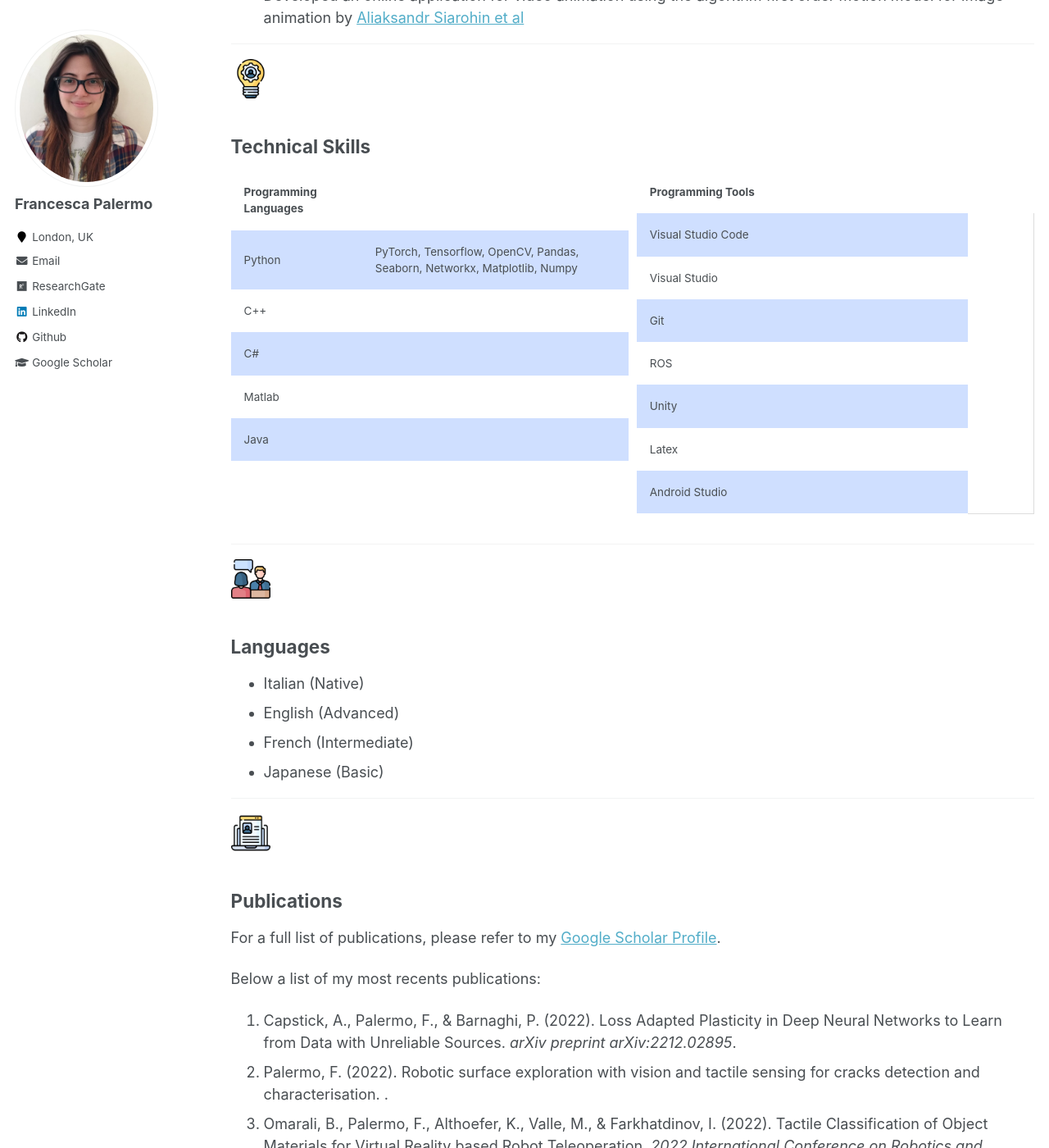
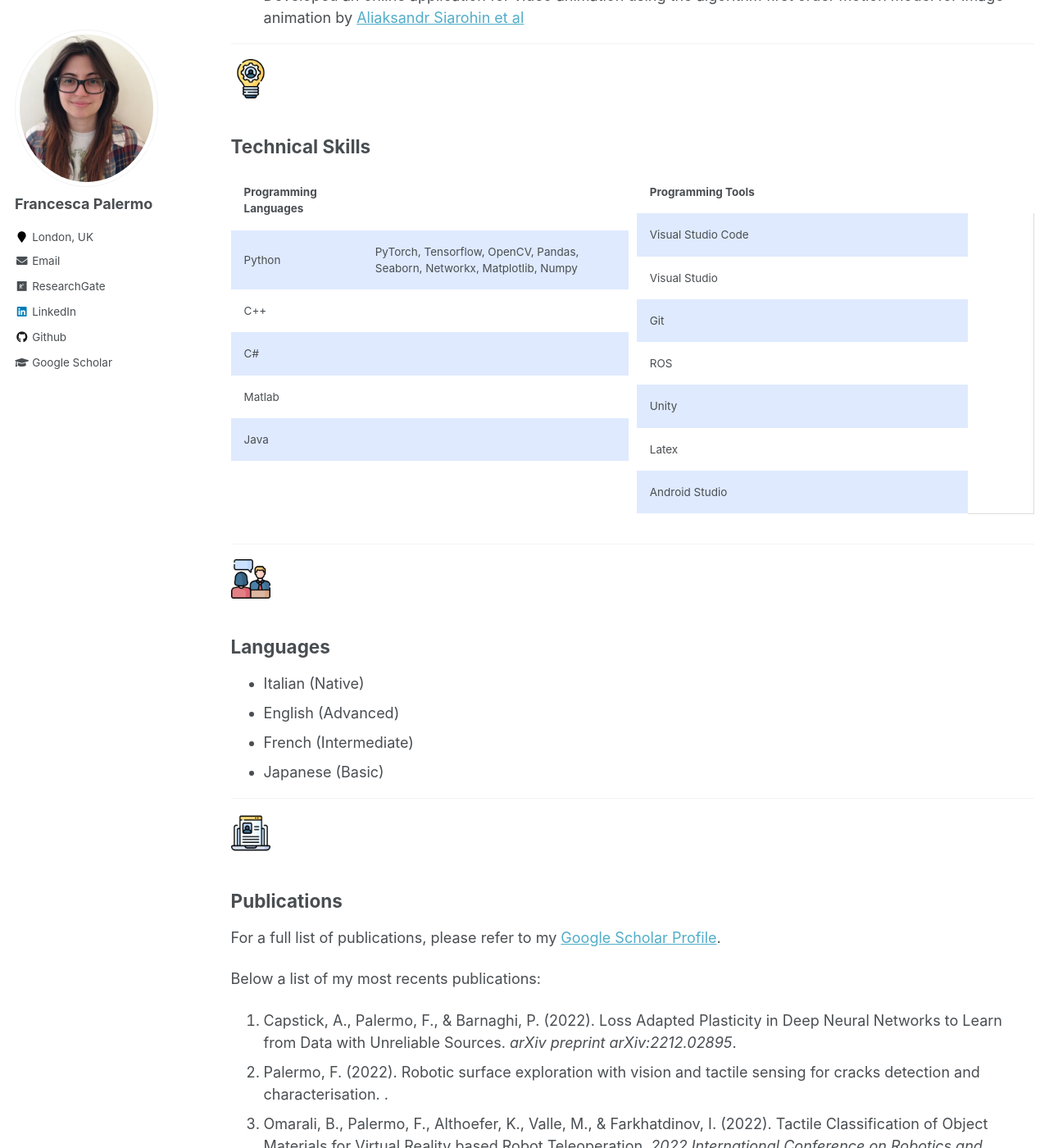
Before and after one commit to francescapalermo/francescapalermo.github.io, a Jekyll site: the page built from _pages/cv.md, in a window 1280 px wide and 1400 px high, scrolled down 3984 px. Shown: the whole window at 82% size. Built offline with Jekyll 4.4.1, drawn with Linux system fonts in a browser that asks for light colours.

Commit message:
updated CV

```diff
--- a/_pages/cv.md
+++ b/_pages/cv.md
@@ -177,7 +177,7 @@
       }
 
       tr:nth-child(even) {
-        background-color: #cfdfff;
+        background-color: #DFEAFF;
       }
 
     </style>
@@ -187,7 +187,7 @@
 
 <div class="row">
   <div class="column">
-    <table>
+  <table border="0" cellpadding="0" cellspacing="0">
       <tr>
         <th>Programming Languages</th>
         <th></th>
```
